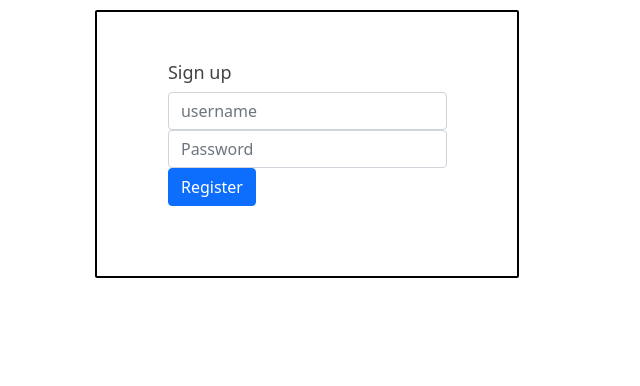
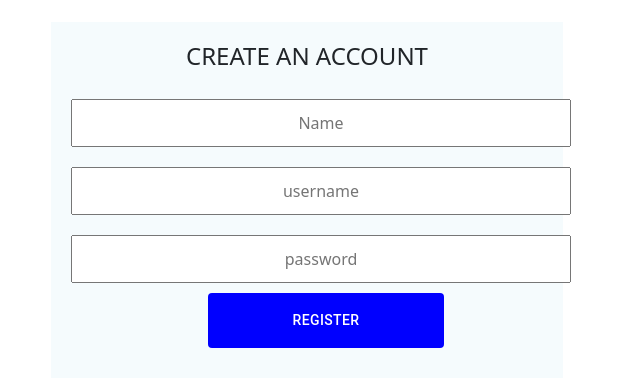
Before and after one commit to AJ-delaCruz/CraftedCreationMarket, a React (Create React App) app in the folder frontend/: page /signup in a window 1280 px wide. Shown: the top 386 px of the page, without its empty margins (333-973 px from the left). Built offline with nearby package versions, Linux system fonts and the light colour scheme.

Commit message:
remade signup to hooks

```diff
--- a/frontend/src/components/Signup/Signup.js
+++ b/frontend/src/components/Signup/Signup.js
@@ -1,202 +1,114 @@
-import React, {Component} from "react";
-import '../../App.css';
-import axios from 'axios';
-import cookie from "react-cookies";
+import React, {useState} from "react";
+import styled from "styled-components";
 import {Navigate} from "react-router";
+import {useHistory, Redirect} from "react-router-dom";
+import {Button} from "@mui/material";
+import axios from "axios";
 
-class Signup extends Component {
-    constructor(props) {
-        super(props);
+function Signup() {
 
-        this.state = {
-            firstName: "",
-            lastName: "",
-            street: "",
-            city: "",
-            state: "",
-            country: "",
-            zipcode: "",
-            username: "",
-            phoneNum: "",
-            password: "",
-            authFlag: false,
-            errorMsg: null,
-        };
+    const [name, setName] = useState("");
+    const [username, setUsername] = useState("");
+    const [password, setPassword] = useState("");
+    const [error, setError] = useState("");
 
-        this.submitSignup = this.submitSignup.bind(this);
-        this.passwordChangeHandler = this.passwordChangeHandler.bind(this);
-        this.usernameChangeHandler = this.usernameChangeHandler.bind(this);
-
-    }
-
-
-    //username change handler
-    usernameChangeHandler = (e) => {
-        this.setState({
-            username: e.target.value
-        })
-    }
-
-    //password change handler to update state variable with the text entered by the user
-    passwordChangeHandler = (e) => {
-        this.setState({
-            password: e.target.value
-        })
-    }
-
-    submitSignup(e) {
-        var headers = new Headers();
-        //prevent page from refresh
-        e.preventDefault();
-        const data = {
-            // firstName: this.state.firstName,
-            // LastName: this.state.LastName,
-            // street: this.state.street,
-            // city: this.state.city,
-            // state: this.state.state,
-            // country: this.state.country,
-            // zipcode: this.state.zipcode,
-            username: this.state.username,
-            // phoneNum: this.state.phoneNum,
-            password: this.state.password
-        }
+    //button to signuo
+    const submitSignup = () => {
+        const data = {"name":name, "username": username, "password":password}
         //set the with credentials to true
-        axios.defaults.withCredentials = true;
+        // axios.defaults.withCredentials = true;
         //make a post request with the user data
-        axios.post('http://localhost:3001/signup', data)
-            .then(response => {
-                console.log("Status Code : ", response.status);
-                if (response.status === 200) {
-                    this.setState({
-                        authFlag: true
-                    })
-                } else {
-                    this.setState({
-                        authFlag: false
-                    })
-                }
+        axios.post('http://localhost:3001/user/signup', data)
+            .then(res => {
+                console.log(res.data);
             })
             .catch(err => {
                 console.log(err);
                 //set invalid message
-                this.setState({
-                    errorMsg: "Invalid."
-                });
+                setError(err.message);
             });
-
     }
 
-    render() {
-        let redirectVar = null;
-        if (this.state.authFlag) {
-            redirectVar = <Navigate to="/profile"/>
-        }
+    // let redirectVar = null;
+    // if (this.state.authFlag) {
+    //     redirectVar =  <Navigate to="/home"/>
+    //
+    // }
+    return (
+
+        <Container>
+            {/*{ redirectVar}*/}
+            <Wrapper>
+                <Title>CREATE AN ACCOUNT</Title>
+                <Form>
+
+                    <Input placeholder="Name" onChange={(e) => {
+                        setName(e.target.value);
+                    }}/>
 
 
-        return (
-            <div>
-                {redirectVar}
-                <div className="container">
-                    <div className="singup-form">
-                        <div className="main-div">
-                            <div className="panel">
-                                <h2>Sign up</h2>
-                            </div>
+                    <Input placeholder="username" onChange={(e) => {
+                        setUsername(e.target.value);
+                    }}/>
 
-                            {/*<div className="form-group">*/}
-                            {/*    <input*/}
-                            {/*        type="text"*/}
-                            {/*        className="form-control"*/}
-                            {/*        name="firstName"*/}
-                            {/*        placeholder="First Name"*/}
-                            {/*    />*/}
-                            {/*</div>*/}
-                            {/*<div className="form-group">*/}
-                            {/*    <input*/}
-                            {/*        type="text"*/}
-                            {/*        className="form-control"*/}
-                            {/*        name="lastName"*/}
-                            {/*        placeholder="Last name"*/}
-                            {/*    />*/}
-                            {/*</div>*/}
-                            {/*<div className="form-group">*/}
-                            {/*    <input type="date" className="form-control" name="dataOfBith"/>*/}
-                            {/*</div>*/}
-                            {/*<div className="form-group">*/}
-                            {/*    <input*/}
-                            {/*        type="text"*/}
-                            {/*        className="form-control"*/}
-                            {/*        name="address1"*/}
-                            {/*        placeholder="Street"*/}
-                            {/*    />*/}
-                            {/*</div>*/}
-                            {/*<div className="form-group">*/}
-                            {/*    <input*/}
-                            {/*        type="text"*/}
-                            {/*        className="form-control"*/}
-                            {/*        name="city"*/}
-                            {/*        placeholder="City"*/}
-                            {/*    />*/}
-                            {/*</div>*/}
-                            {/*<div className="form-group">*/}
-                            {/*    <input*/}
-                            {/*        type="text"*/}
-                            {/*        className="form-control"*/}
-                            {/*        name="state"*/}
-                            {/*        placeholder="State"*/}
-                            {/*    />*/}
-                            {/*</div>*/}
-                            {/*<div className="form-group">*/}
-                            {/*    <input*/}
-                            {/*        type="text"*/}
-                            {/*        className="form-control"*/}
-                            {/*        name="country"*/}
-                            {/*        placeholder="Country"*/}
-                            {/*    />*/}
-                            {/*</div>*/}
-                            {/*<div className="form-group">*/}
-                            {/*    <input*/}
-                            {/*        type="text"*/}
-                            {/*        className="form-control"*/}
-                            {/*        name="zipCode"*/}
-                            {/*        placeholder="Zip Code"*/}
-                            {/*    />*/}
-                            {/*</div>*/}
-                            <div className="form-group">
-                                <input
-                                    onChange={this.usernameChangeHandler}
-                                    type="text"
-                                    className="form-control"
-                                    name="username"
-                                    placeholder="username"
-                                />
-                            </div>
-                            {/*<div className="form-group">*/}
-                            {/*    <input*/}
-                            {/*        type="text"*/}
-                            {/*        className="form-control"*/}
-                            {/*        name="phoneNumber"*/}
-                            {/*        placeholder="Phone number"*/}
-                            {/*    />*/}
-                            {/*</div>*/}
-                            <div className="form-group">
-                                <input
-                                    onChange={this.passwordChangeHandler}
-                                    type="Password"
-                                    className="form-control"
-                                    // name="password"
-                                    placeholder="Password"
-                                />
-                            </div>
-                            <button onClick={this.submitSignup} className="btn btn-primary">
-                                Register
-                            </button>
-                        </div>
-                    </div>
-                </div>
-            </div>
-        );
-    }
+                    <Input placeholder="password" type="password" onChange={(e) => {
+                        setPassword(e.target.value);
+                    }}/>
+
+                    <Button style={{
+                        width: "50%",
+                        border: "none",
+                        padding: "15px",
+                        backgroundColor: "blue",
+                        color: "white",
+                        cursor: "pointer",
+                        margin: "10px",
+                    }}
+                            onClick={submitSignup}>
+                        Register
+                    </Button>
+                </Form>
+            </Wrapper>
+        </Container>
+    );
 }
 
+const Container = styled.div`
+width: 100vw;
+height: 50vh;
+display: flex;
+align-items: center;
+justify-content: center;
+`;
+
+const Wrapper = styled.div`
+width: 40%;
+padding: 20px;
+background-color: #f5fbfd;;
+`;
+
+const Title = styled.h1`
+font-size: 24px;
+font-weight: 300;
+display: flex;
+align-items: center;
+justify-content: center;
+`;
+
+const Form = styled.form`
+display: flex;
+flex-wrap: wrap;
+flex-direction: column;
+align-items: center;
+`;
+
+const Input = styled.input`
+flex: 1;
+width: 500px;
+margin: 20px 10px 0px 0px;
+padding: 10px;
+text-align: center
+`;
+
+
 export default Signup;
```
